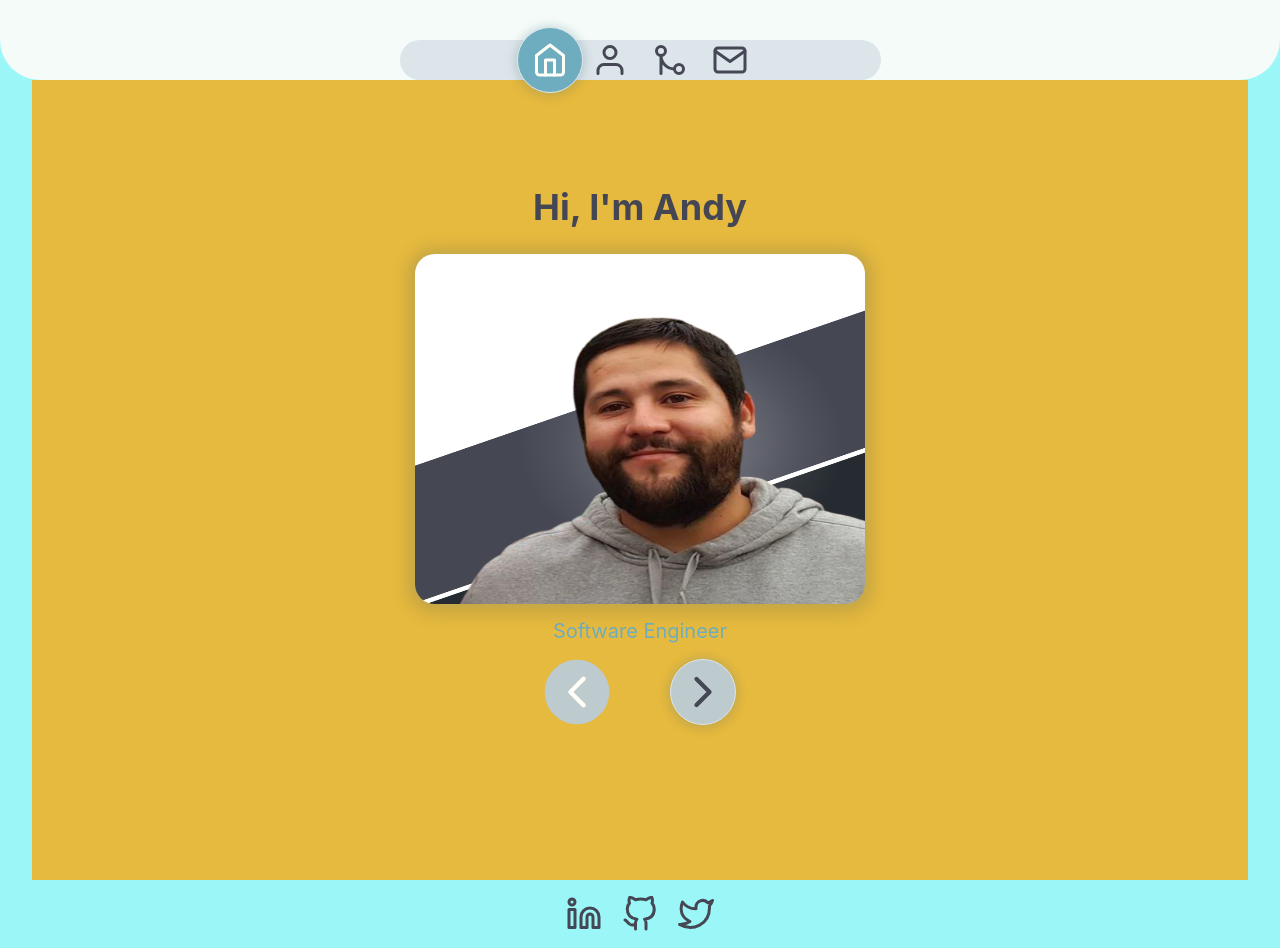
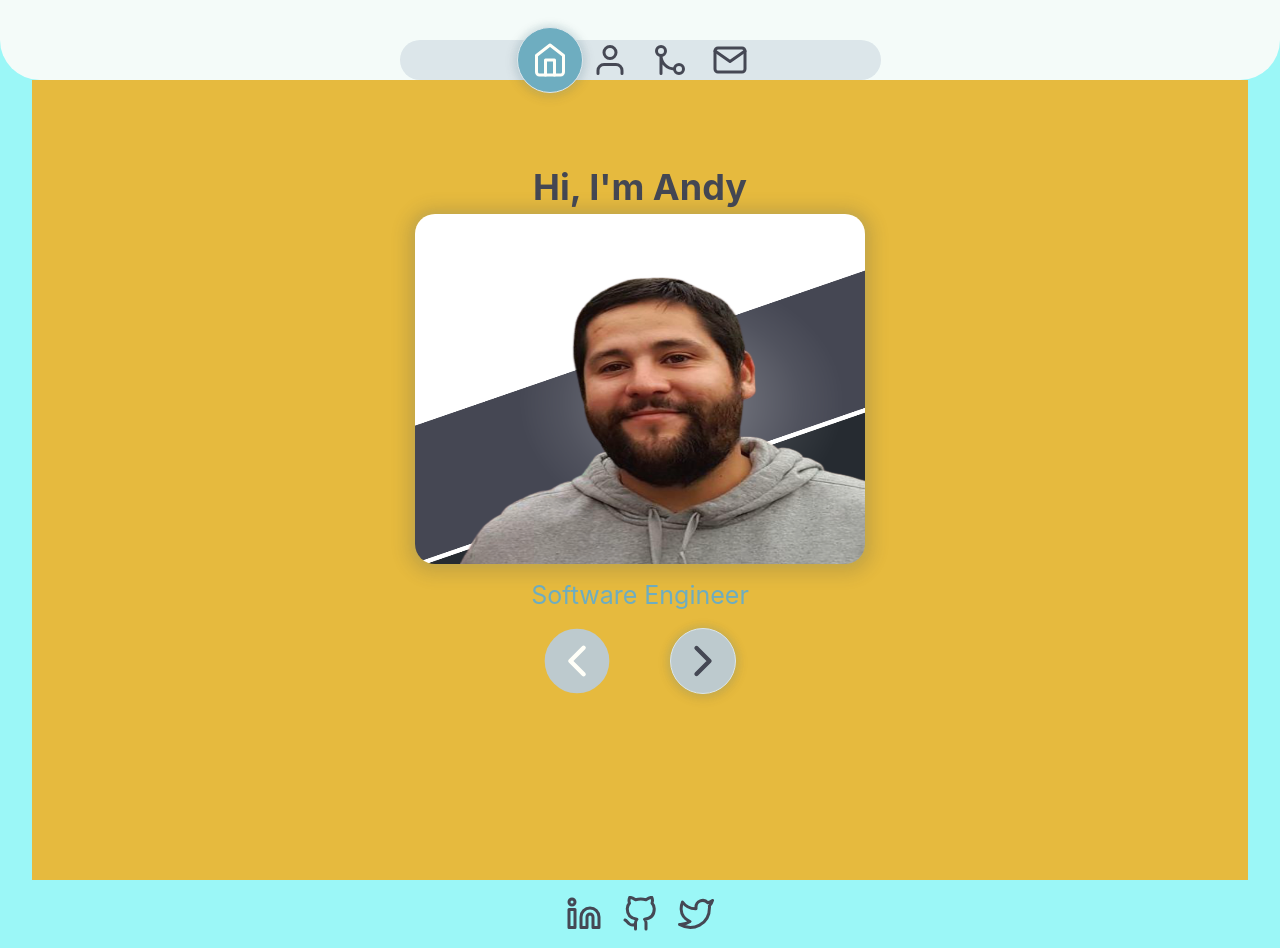
Before and after one commit to andrew-oyanguren/typescript-portfolio, a React (Vite) app: page / in a window 1280 px wide. Built offline with nearby package versions, Linux system fonts and the light colour scheme.

Commit message:
Added breakpoint styling for h1 and p elements

```diff
--- a/src/index.css
+++ b/src/index.css
@@ -71,7 +71,8 @@ body {
 }
 
 h1 {
-  margin: var(--spacing-medium);
+  margin: 0;
+  font-size: var(--font-size-large);
 }
 
 p {
@@ -91,3 +92,14 @@ img {
 li {
   list-style: none;
 }
+
+/* MEDIUM_DEVICES: > 768 */
+@media (min-width: 768px) {
+  h1 {
+    font-size: calc(var(--font-size-large) * 1.5);
+  }
+
+  p {
+    font-size: calc(var(--font-size-medium) * 1.25);
+  }
+}
```
